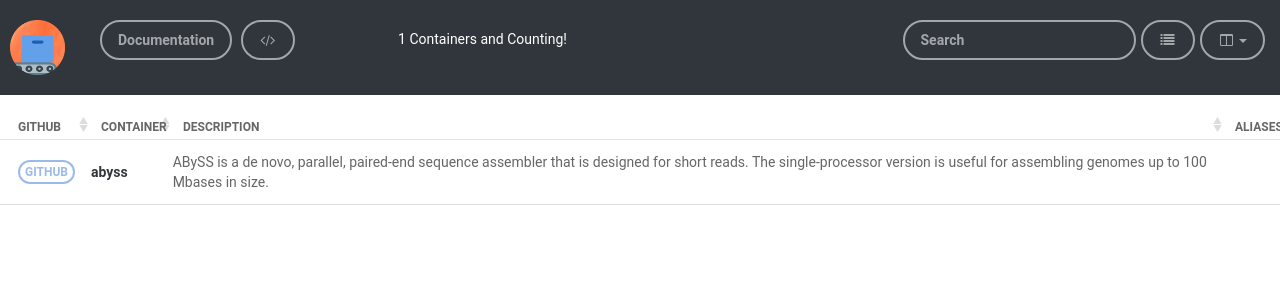
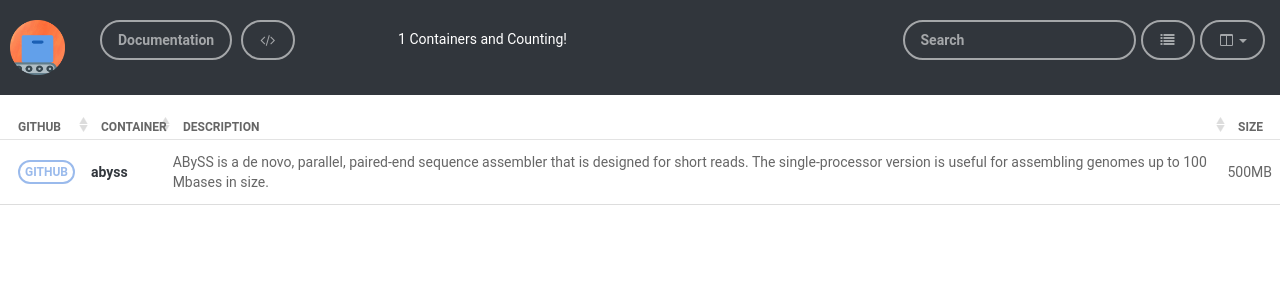
Before and after one commit to autamus/registry, a Jekyll site: the page built from pages/index.md, in a window 1280 px wide. Shown: the top 307 px of the page. Built offline with Jekyll 4.4.1, drawn with Linux system fonts in a browser that asks for light colours; nearby versions of some CDN libraries.

Commit message:
Add Size to Table

```diff
--- a/_includes/table.html
+++ b/_includes/table.html
@@ -17,7 +17,7 @@
              <th data-field="github" data-sortable="true">github</th>
              <th data-field="container" data-sortable="true">container</th>
              <th data-field="description" data-sortable="true">description</th>
-             <th data-field="aliases" data-sortable="false">aliases</th>
+             <th data-field="size" data-sortable="false">size</th>
           </thead>
               <tbody>
                 {% for entry in site.library %}
@@ -28,7 +28,7 @@
                     </td>
                     <td><a href="{{ site.baseurl }}/r/{{ entry.name | replace: '/', '-'}}/">{{ entry.name }}</a></td>
                     <td>{% if entry.description %}{{ entry.description }}{% endif %}</td>
-                    <td>{% for alias in entry.aliases %}{{ alias }}{% if forloop.last %}{% else %}, {% endif %}{% endfor %}</td>
+                    <td>{% if entry.size %}{{ entry.size }}{% endif %}</td>
                 </tr>
                 {% endfor %}
               </tbody>
--- a/_layouts/library.json
+++ b/_layouts/library.json
@@ -7,7 +7,7 @@ layout: none
     {
         "name": "{{ entry.name }}",
         "github": "{{ entry.github }}",
-        {% if entry.aliases %}"aliases": [{% for alias in entry.aliases %}"{{ alias }}"{% if forloop.last %}{% else %},{% endif %}{% endfor %}],{% endif %}
+        "size": "{{entry.size}}"
         "versions": [{% for version in entry.versions %}"{{ version }}"{% if forloop.last %}{% else %},{% endif %}{% endfor %}]
   }{% if forloop.last %}{% else %},{% endif %}
 {% endfor %}]
```
